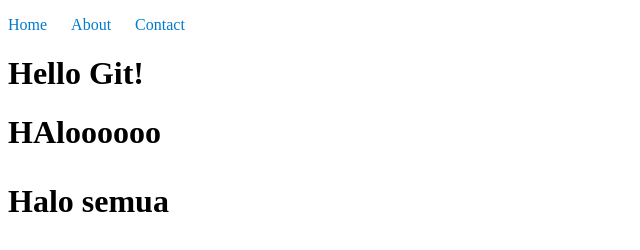
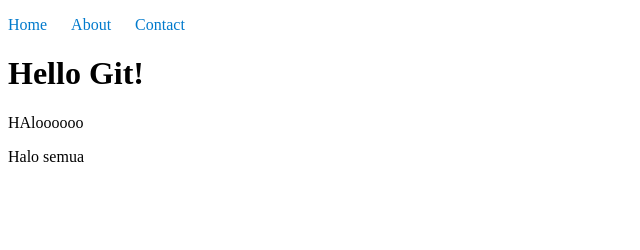
Before and after one commit to Arnora334/my-web-project, a plain HTML site: page index.html in a window 1280 px wide. Shown: the whole page, without its empty margins (0-640 px from the left). Drawn offline with Linux system fonts and the light colour scheme.

Commit message:
Fix heading and change it to a paragraph

```diff
--- a/index.html
+++ b/index.html
@@ -13,7 +13,7 @@
       </ul>
     </nav>
     <h1>Hello Git!</h1>
-    <h1>HAloooooo<h1>
+    <p>HAloooooo<p>
     <p>Halo semua</p>
   </body>
 </html>
```
